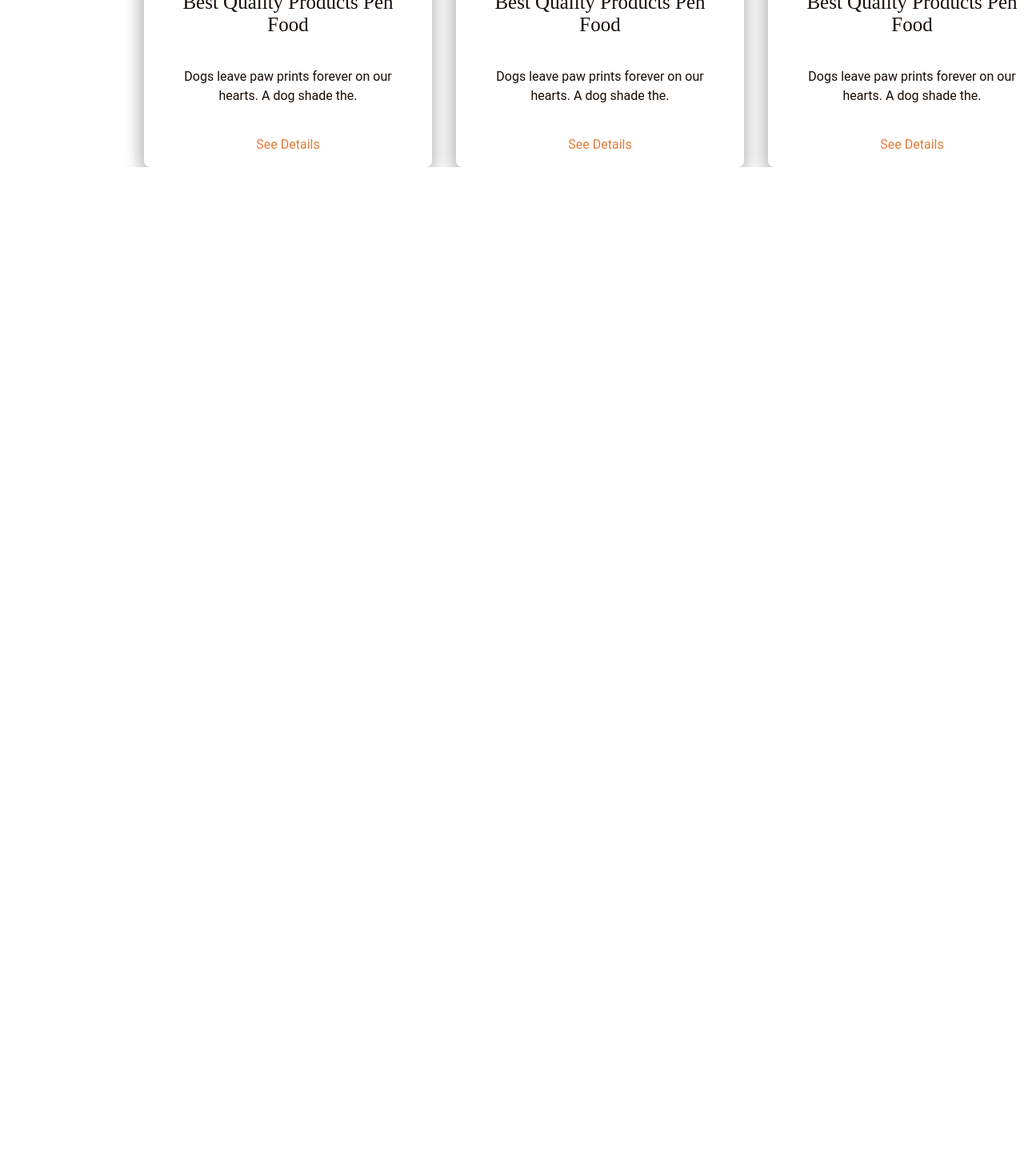
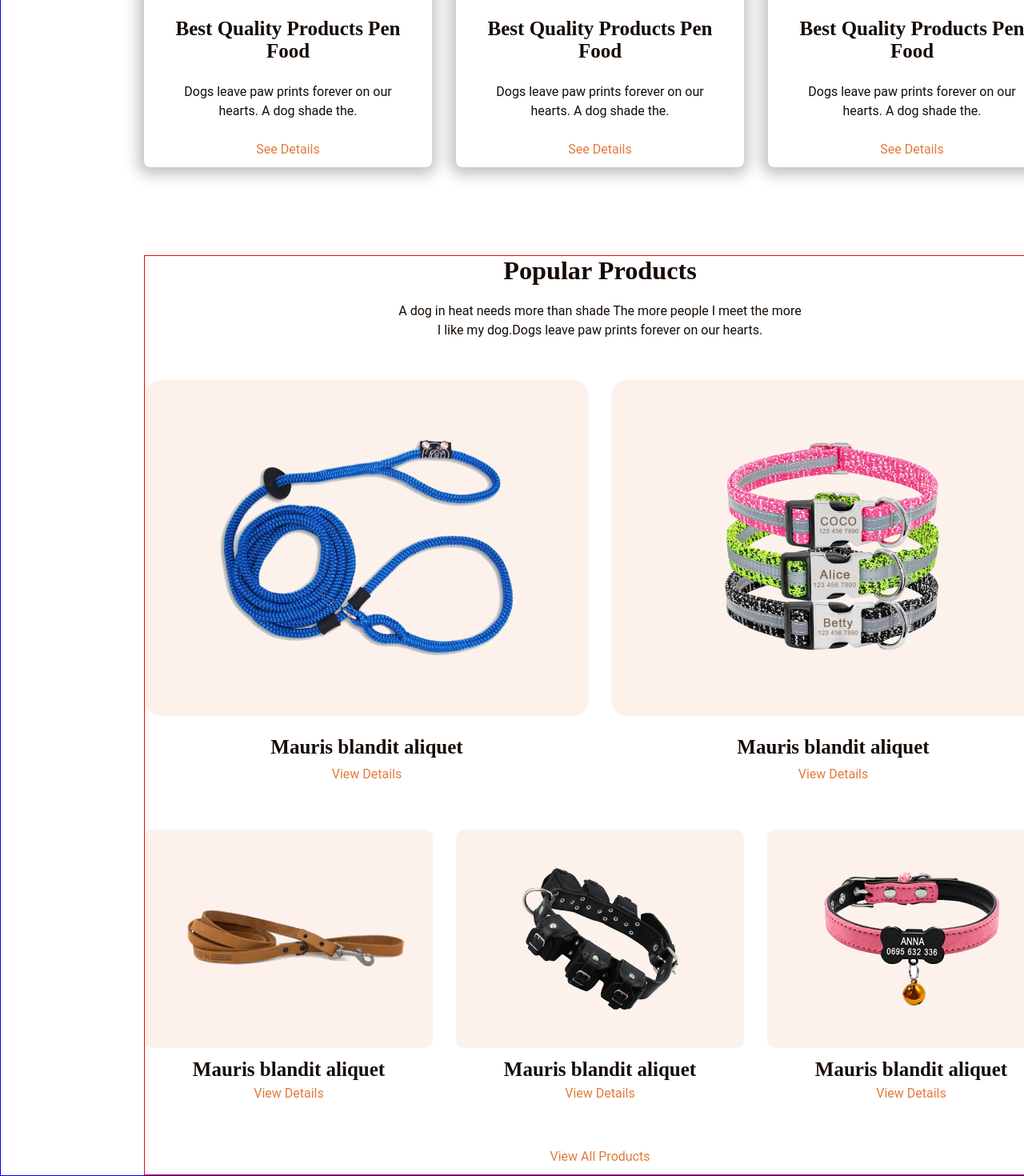
Before and after one commit to dankoBo/Dog, a React (Vite) app: page / in a window 1280 px wide. Shown: the part 876-2346 px from the top of the page at 80% size. Before the commit the page ends 1085 px from the top, so only its background shows below. Built offline with nearby package versions, Linux system fonts and the light colour scheme.

Commit message:
creating popular products section

```diff
--- a/src/App.jsx
+++ b/src/App.jsx
@@ -3,6 +3,7 @@ import BannerLayout from './layout/bannerLayout/BannerLayout'
 import HeaderLayout from './layout/headerLayout/HeaderLayout'
 import rectangle from '../src/assets/images/header/Rectangle.png'
 import BestProductsLayout from './layout/bestProductsLayout/BestProductsLayout'
+import PopularProductsLayout from './layout/popularProductsLayout/PopularProductsLayout'
 
 function App() {
 	return (
@@ -12,6 +13,7 @@ function App() {
 			<HeaderLayout />
 			<BannerLayout />
 			<BestProductsLayout />
+			<PopularProductsLayout />
 		</AppWrapper>
 	)
 }
--- a/src/App.styled.jsx
+++ b/src/App.styled.jsx
@@ -22,7 +22,7 @@ const StyledRectangleImage = styled.img`
 const AppWrapper = styled.div`
 	position: relative;
 	width: 1500px;
-	height: 100vh;
+	height: 100%;
 	margin: 0 auto;
 	border: 1px solid blue;
 `
--- a/src/components/bestProductCard/BestProductCard.styled.jsx
+++ b/src/components/bestProductCard/BestProductCard.styled.jsx
@@ -27,11 +27,12 @@ const ProductImage = styled.div`
 
 const CardTitle = styled.h2`
 	width: 310px;
+	margin-top: 40px;
 	color: #170C04;
 	text-align: center;
 	font-size: 25px;
 	font-style: normal;
-	font-weight: 400;
+	font-weight: 900;
 	line-height: normal;
 `
 
--- /dev/null
+++ b/src/components/popularProductsBigCard/PopularProductsBigCard.jsx
@@ -0,0 +1,18 @@
+import DetailsLink from '../../interface/detailsLink/DetailsLink'
+import { BigCardContainer, BigCardImage, BigCardDescription, BigCardTitle} from './PopularProductsBigCard.styled'
+
+function PopularProductsBigCard(props) {
+	return (
+		<BigCardContainer>
+			<BigCardImage>
+				<img src={props.image} alt="product" />
+			</BigCardImage>
+			<BigCardDescription>
+				<BigCardTitle>Mauris blandit aliquet</BigCardTitle>
+				<DetailsLink name="View Details" />
+			</BigCardDescription>
+		</BigCardContainer>
+	);
+}
+
+export default PopularProductsBigCard;
--- /dev/null
+++ b/src/components/popularProductsBigCard/PopularProductsBigCard.styled.jsx
@@ -0,0 +1,31 @@
+import styled from 'styled-components'
+
+const BigCardContainer = styled.div`
+	margin-top: 50px;
+`
+
+const BigCardImage = styled.div`
+	width: 555px;
+	height: 420px;
+	display: flex;
+	justify-content: center;
+	align-items: center;
+	border-radius: 20px;
+	background-color: #FCF2EB;
+`
+
+const BigCardDescription = styled.div`
+	text-align: center;
+`
+
+const BigCardTitle = styled.h2`
+	color: #170C04;
+	text-align: center;
+	font-size: 25px;
+	font-style: normal;
+	font-weight: 900;
+	line-height: normal;
+	margin: 25px 0 10px;
+`
+
+export { BigCardContainer, BigCardImage, BigCardDescription, BigCardTitle}
--- /dev/null
+++ b/src/components/popularProductsSmallcard/PopularProductsSmallCard.jsx
@@ -0,0 +1,18 @@
+import { SmallCardContainer, SmallCardImage, SmallCardDescription, SmallCardTitle } from './PopularProductsSmallCard.styled'
+import DetailsLink from '../../interface/detailsLink/DetailsLink'
+
+function PopularProductsSmallCard(props) {
+	return (
+		<SmallCardContainer>
+			<SmallCardImage>
+				<img src={props.image} alt="product" />
+			</SmallCardImage>
+			<SmallCardDescription>
+				<SmallCardTitle>Mauris blandit aliquet</SmallCardTitle>
+				<DetailsLink name="View Details" />
+			</SmallCardDescription>
+		</SmallCardContainer>
+	);
+}
+
+export default PopularProductsSmallCard;
--- /dev/null
+++ b/src/components/popularProductsSmallcard/PopularProductsSmallCard.styled.jsx
@@ -0,0 +1,31 @@
+import styled from 'styled-components'
+
+const SmallCardContainer = styled.div`
+	margin-top: 60px;
+`
+
+const SmallCardImage = styled.div`
+	width: 360px;
+	height: 273px;
+	display: flex;
+	justify-content: center;
+	align-items: center;
+	border-radius: 10px;
+	background-color: #FCF2EB;
+`
+
+const SmallCardDescription = styled.div`
+	text-align: center;
+`
+
+const SmallCardTitle = styled.h2`
+	color: #170C04;
+	text-align: center;
+	font-size: 25px;
+	font-style: normal;
+	font-weight: 900;
+	line-height: normal;
+	margin: 13px 0 6px;
+`
+
+export { SmallCardContainer, SmallCardImage, SmallCardDescription, SmallCardTitle}
--- /dev/null
+++ b/src/layout/popularProductsLayout/PopularProductsLayout.jsx
@@ -0,0 +1,45 @@
+import {
+	PopularPorductsWrapper,
+	TitleSubtitleContainer,
+	PopularProductsTitle,
+	PopularProductsSubTitle,
+	PopularProductsBigCardContainer,
+	PopularProductsSmallCardContainer,
+	PopularProductsDetails
+} from './PopularProductsLayout.styled'
+import DetailsLink from '../../interface/detailsLink/DetailsLink'
+import PopularProductsBigCard from '../../components/popularProductsBigCard/PopularProductsBigCard';
+import PopularProductsSmallCard from '../../components/popularProductsSmallcard/PopularProductsSmallCard'
+import blueLeash from '../../assets/images/popular_products/Blue_leash.png'
+import reflectiveCollar from '../../assets/images/popular_products/Reflective_collar.png'
+import brownCollar from '../../assets/images/popular_products/Brown_collar.png'
+import blackCollar from '../../assets/images/popular_products/Black_collar.png'
+import pinkCollar from '../../assets/images/popular_products/Pink_collar.png'
+
+
+function PopularProductsLayout() {
+	return (
+		<PopularPorductsWrapper>
+			<TitleSubtitleContainer>
+				<PopularProductsTitle>Popular Products</PopularProductsTitle>
+				<PopularProductsSubTitle>
+					A dog in heat needs more than shade The more people I meet the more I like my dog.Dogs leave paw prints forever on our hearts.
+				</PopularProductsSubTitle>
+			</TitleSubtitleContainer>
+			<PopularProductsBigCardContainer>
+				<PopularProductsBigCard image={blueLeash} />
+				<PopularProductsBigCard image={reflectiveCollar} />
+			</PopularProductsBigCardContainer>
+			<PopularProductsSmallCardContainer>
+				<PopularProductsSmallCard image={brownCollar} />
+				<PopularProductsSmallCard image={blackCollar} />
+				<PopularProductsSmallCard image={pinkCollar} />
+			</PopularProductsSmallCardContainer>
+			<PopularProductsDetails>
+				<DetailsLink name="View All Products" />
+			</PopularProductsDetails>
+		</PopularPorductsWrapper>
+	);
+}
+
+export default PopularProductsLayout;
--- /dev/null
+++ b/src/layout/popularProductsLayout/PopularProductsLayout.styled.jsx
@@ -0,0 +1,57 @@
+import styled from 'styled-components'
+
+const PopularPorductsWrapper = styled.div`
+	width: 1140px;
+	height: 1150px;
+	margin: 110px auto 0;
+	border: 1px solid red;
+`
+
+const TitleSubtitleContainer = styled.div`
+	width: 505px;
+	margin: 0 auto;
+`
+
+const PopularProductsTitle = styled.h4`
+	color: #170C04;
+	text-align: center;
+	font-size: 32.25px;
+	font-style: normal;
+	font-weight: 900;
+	line-height: normal;
+`
+
+const PopularProductsSubTitle = styled.p`
+	margin-top: 20px;
+	color: #170C04;
+	text-align: center;
+	font-family: Roboto;
+	font-size: 16px;
+	font-style: normal;
+	font-weight: 400;
+	line-height: 24px;
+`
+
+const PopularProductsBigCardContainer = styled.div`
+	display: flex;
+	justify-content: space-between;
+`
+
+const PopularProductsSmallCardContainer = styled.div`
+	display: flex;
+	justify-content: space-between;
+`
+const PopularProductsDetails = styled.div`
+	width: fit-content;
+	margin: 60px auto;
+`
+
+export {
+	PopularPorductsWrapper,
+	TitleSubtitleContainer,
+	PopularProductsTitle,
+	PopularProductsSubTitle,
+	PopularProductsBigCardContainer,
+	PopularProductsSmallCardContainer,
+	PopularProductsDetails
+}
```
Also changed, not shown: index.html (line endings or trailing spaces), src/assets/images/popular_products/Blue_leash.png (renamed from src/assets/images/popular_products/Blue leash.png).
